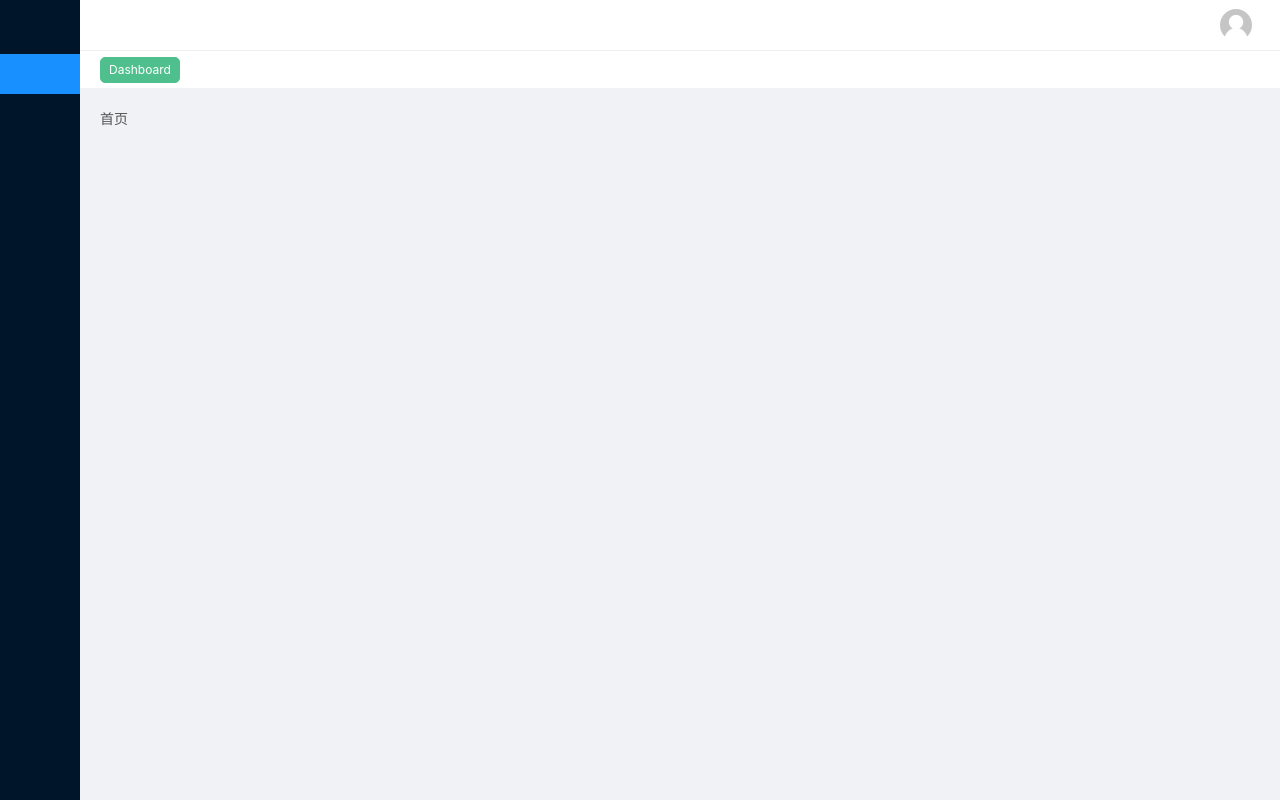
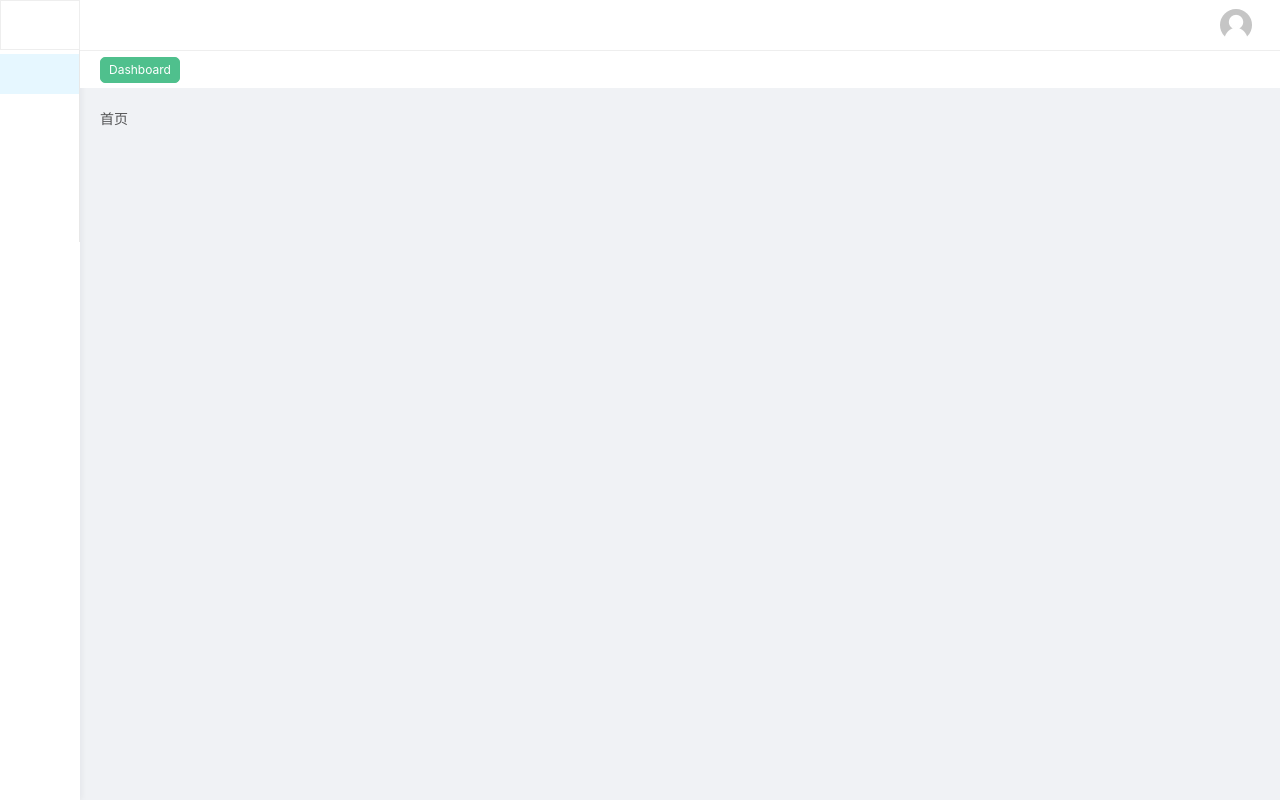
Before and after one commit to sangshaofeng/tool-box, a Vue app: page /tool-box/dashboard in a window 1280 px wide. Built offline with nearby package versions, Linux system fonts and the light colour scheme.

Commit message:
侧边栏白色

```diff
--- a/src/layout/components/Sidebar/index.vue
+++ b/src/layout/components/Sidebar/index.vue
@@ -61,7 +61,7 @@ export default {
       openKeys: '',
       selectedKeys: '/dashboard',
       collapsed: false,
-      theme: 'dark',
+      theme: 'light',
       config: appConfig,
       title: 'Tool Box',
       logo: 'https://wpimg.wallstcn.com/69a1c46c-eb1c-4b46-8bd4-e9e686ef5251.png'
@@ -125,6 +125,8 @@ export default {
 .sidebar-wrapper {
   height: 100%;
   text-align: left;
+  box-shadow: 2px 0 6px rgba(0,21,41,.05);
+  background: #fff;
   .sidebar-logo-container {
     width: 100%;
     height: 50px;
@@ -135,16 +137,16 @@ export default {
       display: inline-block;
       height: 100%;
       width: 100%;
+      border: 1px solid #eee;
       .sidebar-logo {
         width: 25px;
         font-size: 20px;
-        // color: #fff;
         vertical-align: middle;
       }
       .sidebar-title {
         display: inline-block;
         margin: 0 0 0 12px;
-        color: #fff;
+        color: #a0a0a0;
         font-weight: 600;
         line-height: 50px;
         font-size: 14px;
```
